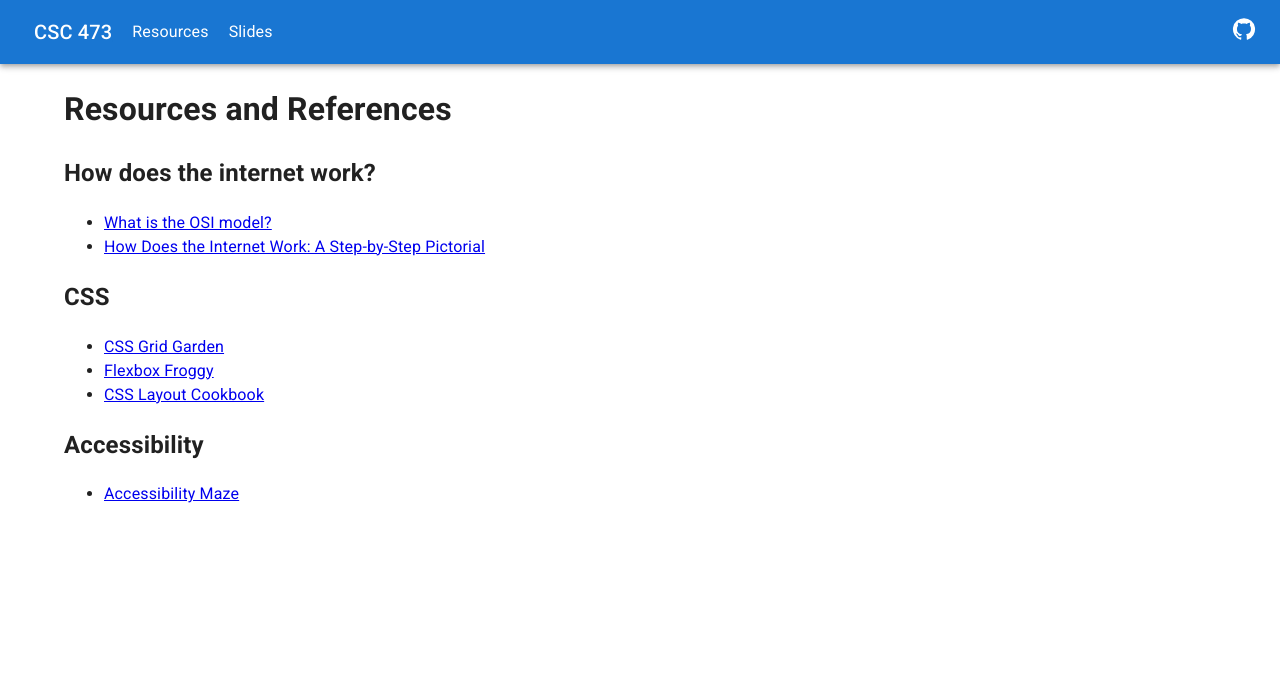
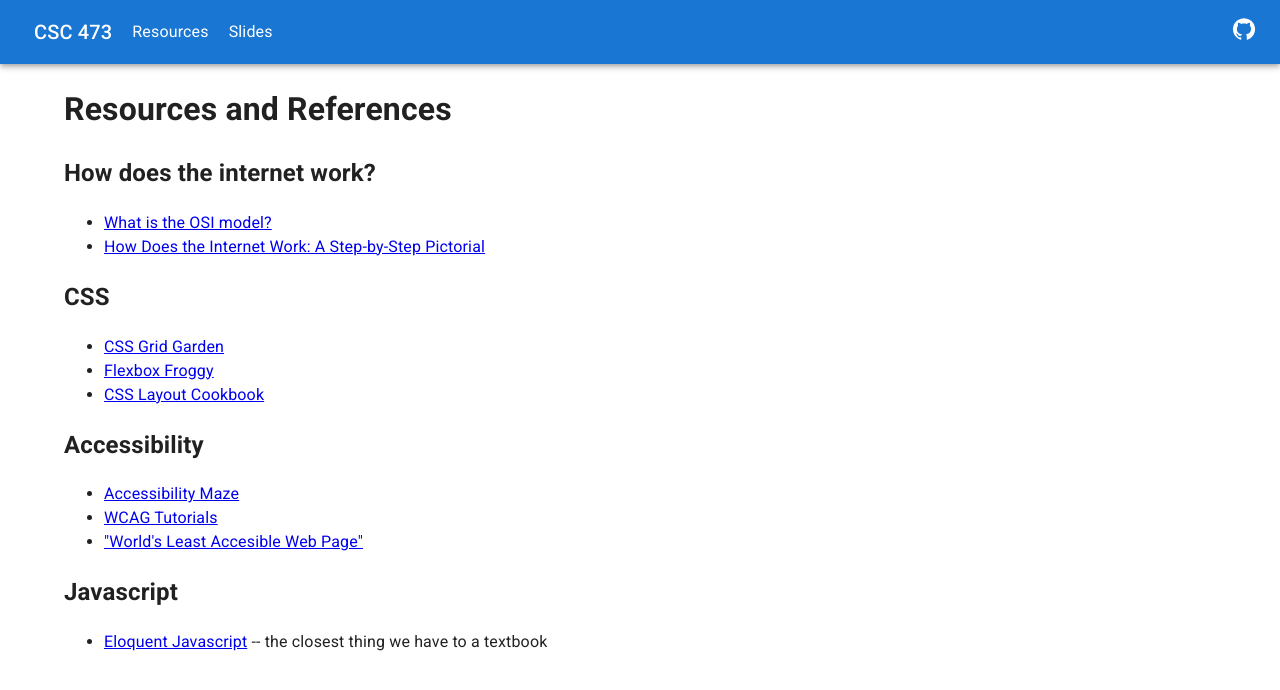
Before and after one commit to csc473-spring23/csc473-spring23.github.io, a React app: page /resources in a window 1280 px wide. Shown: the top 690 px of the page. Built offline with nearby package versions, Linux system fonts and the light colour scheme.

Commit message:
Add to resources

```diff
--- a/src/content/resources.mdx
+++ b/src/content/resources.mdx
@@ -13,3 +13,9 @@
 
 ## Accessibility
 - [Accessibility Maze](https://games.de.torontomu.ca/amaze/#/menu/)
+- [WCAG Tutorials](https://www.w3.org/WAI/tutorials/)
+- ["World's Least Accesible Web Page"](https://alphagov.github.io/accessibility-tool-audit/test-cases.html)
+
+## Javascript
+
+- [Eloquent Javascript](https://eloquentjavascript.net/) -- the closest thing we have to a textbook
```
